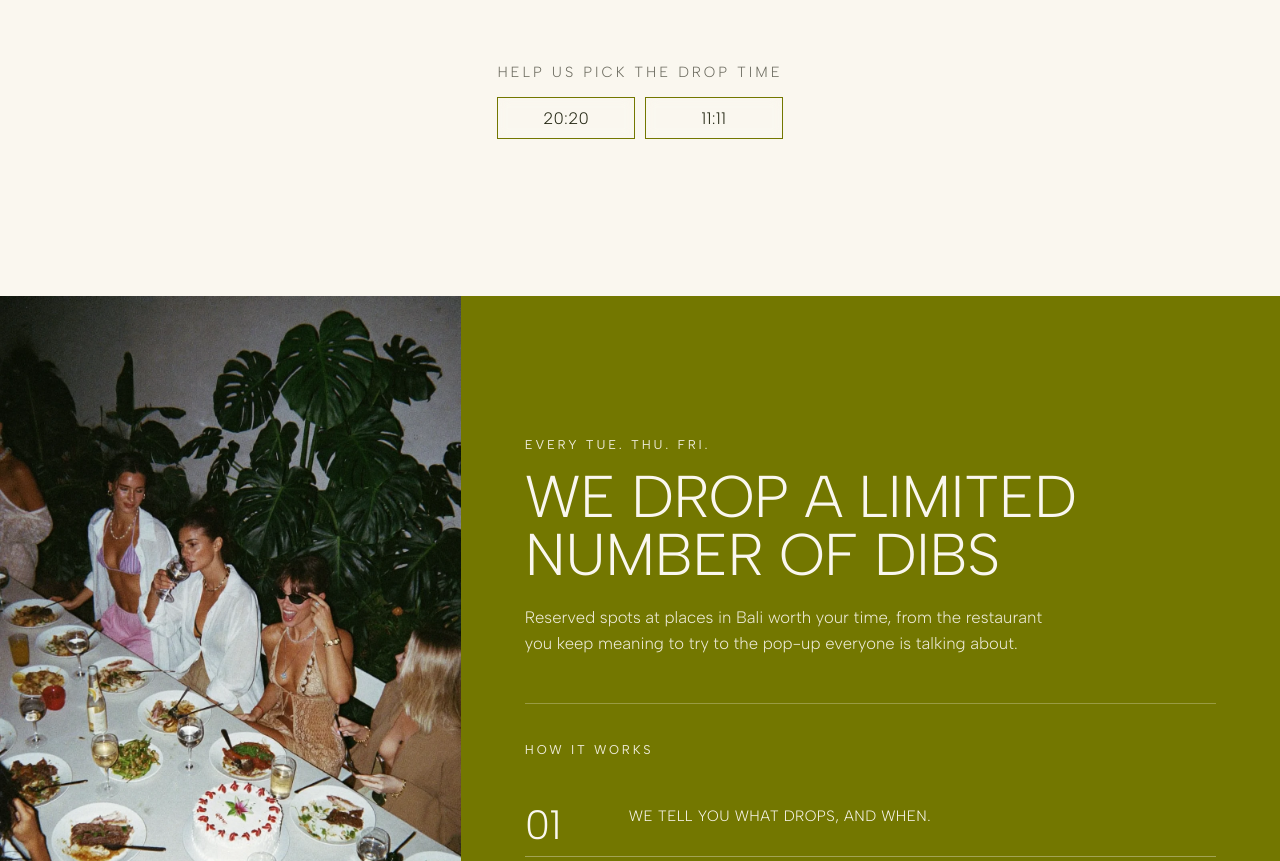
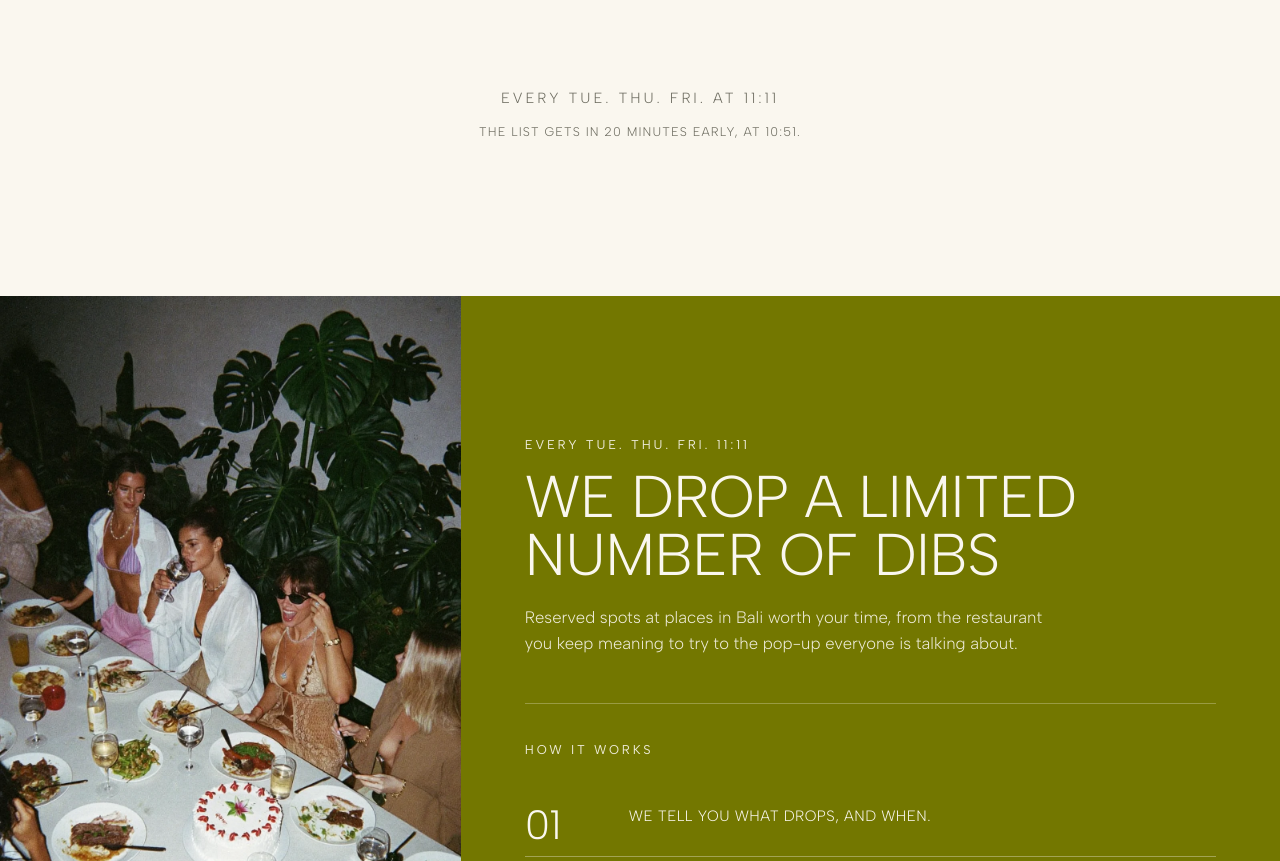
Before and after one commit to rezabhaktifalinda/dibs-web, a plain HTML site: page index.html in a window 1280 px wide. Shown: the part 1304-2165 px from the top of the page. Drawn offline with Linux system fonts and the light colour scheme; a web font is replaced by a local one.

Commit message:
Drop time 11:11 everywhere; close the 20:20 vs 11:11 poll
Co-Authored-By: Claude Opus 5.5 <noreply@anthropic.com>
Claude-Session: https://claude.ai/code/session_01La17Ybu1wbAzV9rwtiMtj9

```diff
--- a/index.html
+++ b/index.html
@@ -664,12 +664,8 @@
         <div><span data-u="s">--</span><small>Seconds</small></div>
       </div>
       <div class="vw-block" id="vote">
-        <p class="vw-statement">Help us pick the drop time</p>
-        <div class="vote-options">
-          <button type="button" class="vote-btn" data-choice="20:20">20:20<small></small></button>
-          <button type="button" class="vote-btn" data-choice="11:11">11:11<small></small></button>
-        </div>
-        <p class="vote-note" aria-live="polite"></p>
+        <p class="vw-statement">Every Tue.&nbsp;Thu.&nbsp;Fri. at 11:11</p>
+        <p class="vote-note">The list gets in 20 minutes early, at 10:51.</p>
       </div>
     </div>
   </section>
@@ -678,7 +674,7 @@
     <div class="mock-two">
       <div class="mock-photo"><img src="/HOTEL.webp" alt="" loading="lazy"></div>
       <div class="mock-copy">
-        <p class="mock-drops">Every Tue.&nbsp;Thu.&nbsp;Fri.</p>
+        <p class="mock-drops">Every Tue.&nbsp;Thu.&nbsp;Fri. 11:11</p>
         <h2 class="mock-big">We drop a limited number of Dibs</h2>
         <p class="mock-lead">Reserved spots at places in Bali worth your time, from the restaurant you keep meaning to try to the pop-up everyone is talking about.</p>
         <div class="mock-how"><p class="mock-how-label">How it works</p><ol class="mock-steps">
@@ -809,6 +805,7 @@
   /* ---------- drop-time vote (one vote per browser; totals only are public) ---------- */
   (function(){
     var root = document.getElementById('vote');
+    if (!root || !root.querySelector('.vote-btn')) return; /* poll closed 25 Nov: 11:11 */
     var buttons = root.querySelectorAll('.vote-btn');
     var note = root.querySelector('.vote-note');
 
```
Also changed, not shown: partner.html (+1 -1 lines), terms.html (+1 -1 lines).
